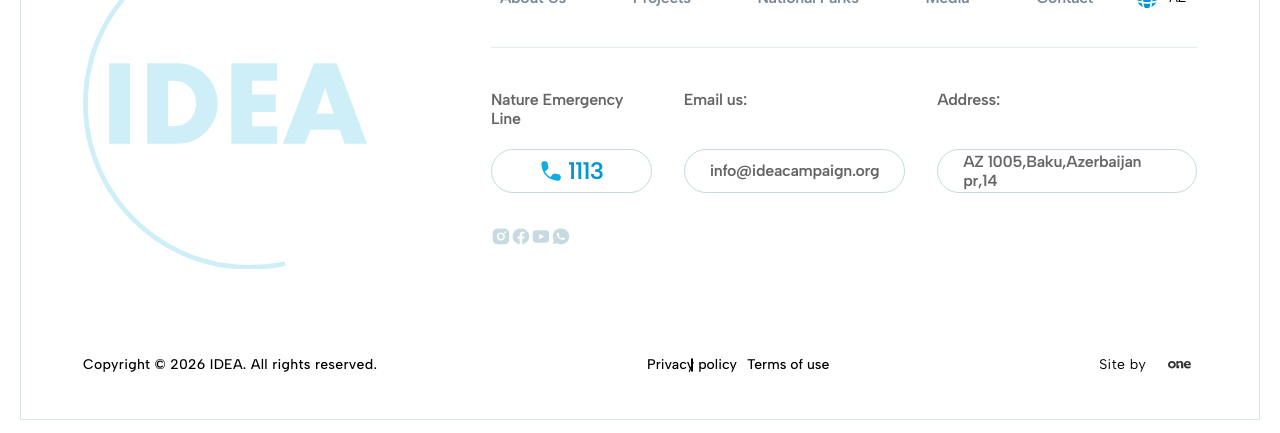
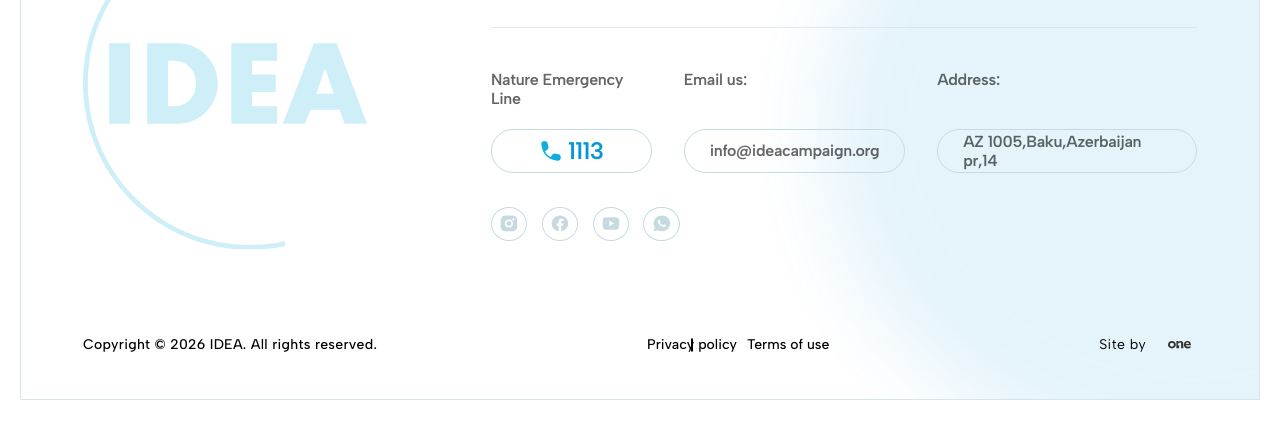
Before and after one commit to rashidovjavid1/Idea-clone, a Next.js app: page / in a window 1280 px wide. Shown: the part 4511-4944 px from the top of the page. After the commit the page ends 4911 px from the top, so only its background shows below. Built offline with nearby package versions, Linux system fonts and the light colour scheme.

Commit message:
feat: Refactor Footer component styles; enhance social section layout and add background effect

```diff
--- a/app/components/Footer.jsx
+++ b/app/components/Footer.jsx
@@ -53,6 +53,7 @@ const Footer = () => {
                   </div>
                 </div>
                 <div className="social">
+                  <div className="socials">
                     <Link href="/instagram">
                       <img src="/instagram.svg" alt="Instagram" />
                     </Link>
@@ -65,6 +66,7 @@ const Footer = () => {
                     <Link href="/whatsapp">
                       <img src="/whatsApp.svg" alt="Whatsapp" />
                     </Link>
+                  </div>
                 </div>
               </div>
             </div>
--- a/app/global.scss
+++ b/app/global.scss
@@ -1045,7 +1045,7 @@ header {
         display: flex;
         align-items: flex-start;
         width: 50%;
-        height: 50.8rem;
+        height: 48.8rem;
         border-radius: 2.4rem;
         border: 1.5px solid #17aeda;
         padding-left: 6.5rem;
@@ -1139,7 +1139,7 @@ header {
         display: flex;
         align-items: flex-start;
         width: 50%;
-        height: 50.8rem;
+        height: 48.8rem;
         border-radius: 2.4rem;
         border: 1.5px solid #25b74d;
         padding-left: 6.5rem;
@@ -1237,7 +1237,6 @@ footer {
     max-width: 140rem;
     margin: 0 auto;
     padding: 0 2rem;
-    margin-bottom: 4.4rem;
 
     .footerMain {
       border: 1px solid #d5e5e9;
@@ -1248,6 +1247,23 @@ footer {
       display: flex;
       position: relative;
       overflow: hidden;
+
+      &::before {
+        content: "";
+        opacity: 0.1;
+        filter: blur(37px);
+        pointer-events: none;
+        background: #0397d6;
+        border-radius: 50%;
+        flex-shrink: 0;
+        width: 73.9rem;
+        height: 68.5782rem;
+        display: flex;
+        position: absolute;
+        top: 50%;
+        right: -30rem;
+        transform: translateY(-50%);
+      }
 
       .footerTop {
         justify-content: space-between;
@@ -1352,6 +1368,7 @@ footer {
             flex-direction: column;
             gap: 3.4rem;
             display: flex;
+            position: relative;
             .contact {
               justify-content: space-between;
               align-items: center;
@@ -1483,6 +1500,29 @@ footer {
                 }
               }
             }
+
+            .social {
+              align-items: center;
+              gap: 3.7rem;
+              display: flex;
+
+              .socials {
+                align-items: center;
+                gap: 1.44rem;
+                display: flex;
+                a {
+                  border: 0.121rem solid #c6dbe0;
+                  border-radius: 50%;
+                  flex-shrink: 0;
+                  justify-content: center;
+                  align-items: center;
+                  width: 3.6407rem;
+                  height: 3.468rem;
+                  transition: all 0.3s ease-in-out;
+                  display: flex;
+                }
+              }
+            }
           }
         }
       }
@@ -1491,6 +1531,7 @@ footer {
         justify-content: space-between;
         align-items: center;
         display: flex;
+        position: relative;
 
         .copyRight {
           color: #000;
@@ -1564,7 +1605,6 @@ footer {
             display: flex;
 
             span {
-              background: #fff;
               border-radius: 50%;
               flex-shrink: 0;
               justify-content: center;
```
Lines whose indentation alone changed are shown as unchanged.
